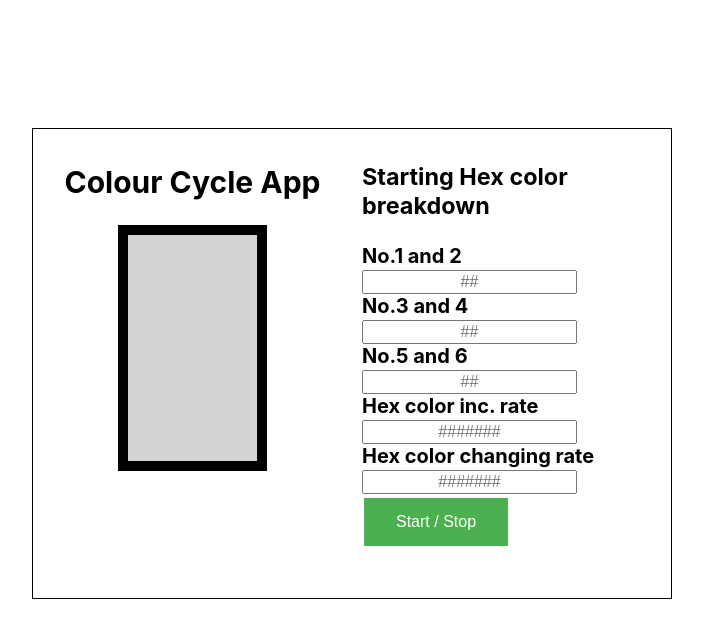
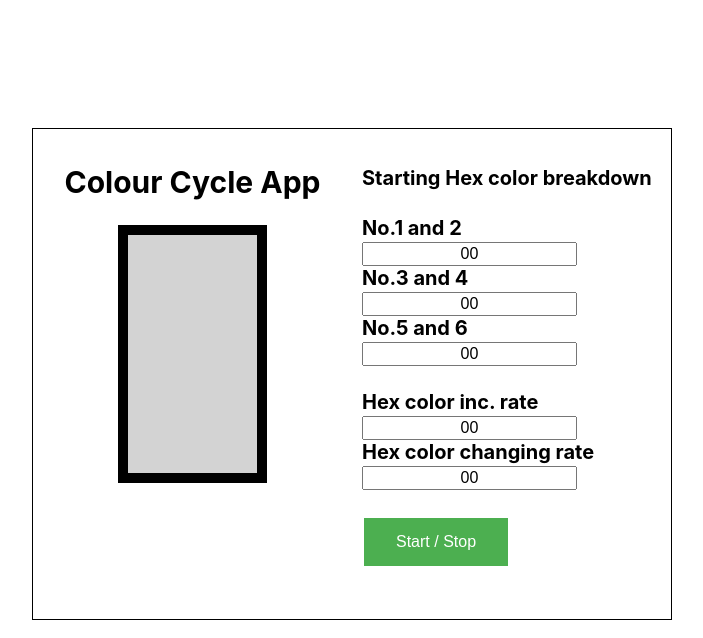
Before and after one commit to manjula-guneratne/color_cycle_app, a React (Create React App) app: page / in a window 1280 px wide. Shown: the top 638 px of the page, without its empty margins (288-991 px from the left). Built offline with nearby package versions, Linux system fonts and the light colour scheme.

Commit message:
useState add and all input values collected

```diff
--- a/src/App.js
+++ b/src/App.js
@@ -1,6 +1,32 @@
 import "./App.css";
+import { useState } from "react";
 
 function App() {
+  const [colorValue, setColorValue] = useState({
+    firstColorValues: "00",
+    secondColorValues: "00",
+    thirdColorValues: "00",
+    colorIncRate: "00",
+    colorChangeRate: "00"
+  });
+
+  const getInputValue = (e) => {
+    const value = e.target.value;
+    setColorValue({
+      ...colorValue,
+      [e.target.name]: value
+    })
+  }
+
+  let handleClick = () => {
+    console.log(`ALL THE VALUESS......
+    firstColorValues: + ${colorValue.firstColorValues}
+    secondColorValues: + ${colorValue.secondColorValues}
+    thirdColorValues: + ${colorValue.thirdColorValues}
+    colorIncRate: + ${colorValue.colorIncRate}
+    colorChangeRate: + ${colorValue.colorChangeRate}`);
+  };
+
   return (
     <div className="flex-container">
       <div className="flex-left">
@@ -8,23 +34,25 @@ function App() {
         <p className="box"></p>
       </div>
       <div className="flex-right">
-        <h3>Starting Hex color breakdown</h3>
+        <h4>Starting Hex color breakdown</h4>
         <span className="right_lable">No.1 and 2 </span>
-        <input type="text" placeholder="##" maxLength={2}></input>
+        <input type="text" placeholder="00" maxLength={2} name="firstColorValues" value={colorValue.firstColorValues} onChange={getInputValue}></input>
         <br />
         <span className="right_lable">No.3 and 4 </span>
-        <input type="text" placeholder="##" maxLength={2}></input>
+        <input type="text" placeholder="#00" maxLength={2} name="secondColorValues" value={colorValue.secondColorValues} onChange={getInputValue}></input>
         <br />
         <span className="right_lable">No.5 and 6 </span>
-        <input type="text" placeholder="##" maxLength={2}></input>
+        <input type="text" placeholder="00" maxLength={2} name="thirdColorValues" value={colorValue.thirdColorValues} onChange={getInputValue}></input>
+        <br />
         <br />
         <span className="right_lable">Hex color inc. rate </span>
-        <input type="text" placeholder="#######"></input>
+        <input type="text" placeholder="#######" name="colorIncRate" value={colorValue.colorIncRate} onChange={getInputValue}></input>
         <br />
         <span className="right_lable">Hex color changing rate </span>
-        <input type="text" placeholder="#######"></input>
+        <input type="text" placeholder="#######" name="colorChangeRate" value={colorValue.colorChangeRate} onChange={getInputValue}></input>
         <br />
-        <button>Start / Stop</button>
+        <br />
+        <button onClick={handleClick}>Start / Stop</button>
       </div>
     </div>
   );
```
